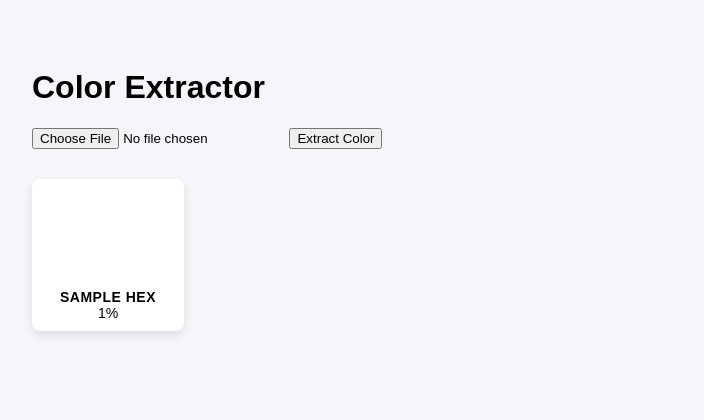
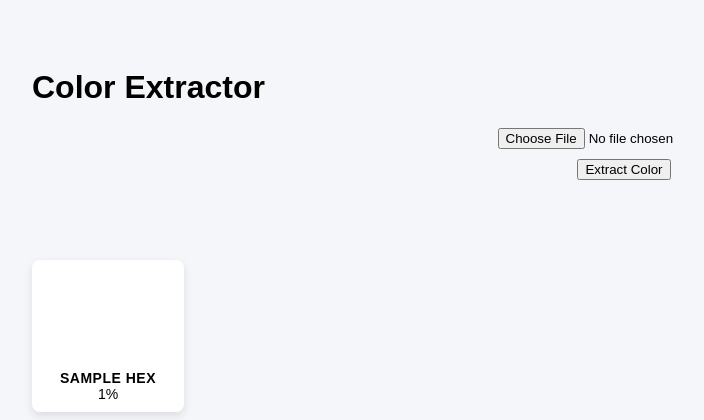
Before and after one commit to PauloDourado22/Color-Extractor, a Flask app: template templates/index.html in a window 1280 px wide. Shown: the top 420 px of the page, without its empty margins (16-720 px from the left). Run offline with Flask 3, Linux system fonts and the light colour scheme; the template is opened without the code that fills it: most values are stand-ins (such as "Sample title", 1, 10 or a date in 2020).

Commit message:
Updated UI

```diff
--- a/static/style.css
+++ b/static/style.css
@@ -2,10 +2,21 @@ body {
       font-family: Arial, sans-serif;
       background: #f5f6fa;
       padding: 40px;
-    }
+}
 
 form {
-    margin-bottom: 30px;
+  display: flex;
+  align-items: center;
+  justify-content: center;
+  gap: 10px;
+  flex-direction: column;
+}
+
+.form-container {
+  display: flex;
+  justify-content: center;
+  margin-bottom: 30px;
+  flex-direction: column;
 }
 
 .palette {
@@ -46,6 +57,7 @@ form {
   margin: 30px auto;
   text-align: center;
   max-width: 400px;
+  padding: 10px;
 }
 
 .image-preview img {
--- a/templates/index.html
+++ b/templates/index.html
@@ -8,10 +8,12 @@
 </head>
 <body>
     <h1>Color Extractor</h1>
-    <form method="POST" enctype="multipart/form-data">
-        <input type="file" name="image" required>
-        <button type="submit">Extract Color</button>
-    </form>
+    <div class="form-container">
+        <form method="POST" enctype="multipart/form-data">
+            <input type="file" name="image" id="imageInput" accept="image/*" required>
+            <button type="submit">Extract Color</button>
+        </form>
+    </div>
     <div class="image-preview">
         <img id="previewImage" alt="Image preview">
     </div>
```
Also changed, not shown: 1 other file.
